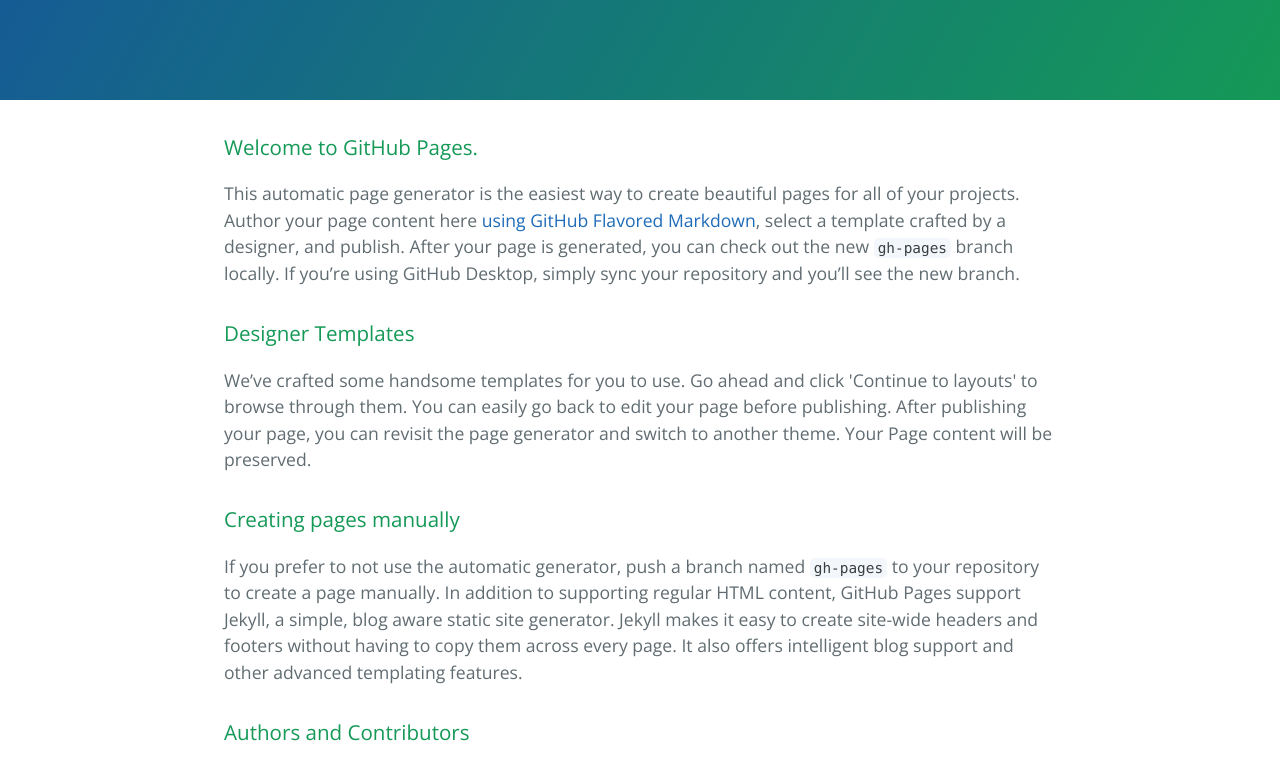
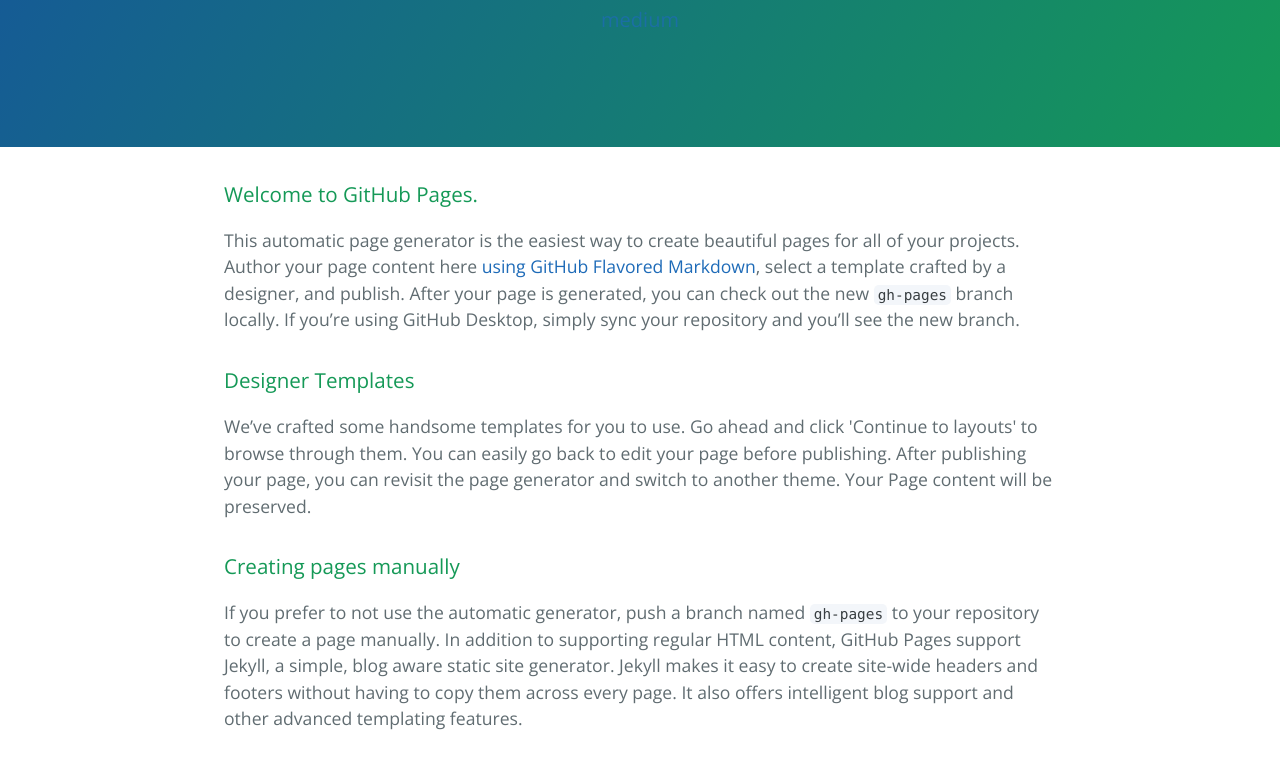
Before and after one commit to cknovy/cknovy.github.io, a plain HTML site: page index.html in a window 1280 px wide. Shown: the part 170-931 px from the top of the page. Drawn offline with nearby package versions, Linux system fonts and the light colour scheme.

Commit message:
Update index.html

```diff
--- a/index.html
+++ b/index.html
@@ -12,7 +12,7 @@
   <body>
     <section class="page-header">
       <h1 class="project-name">C. K. Novy</h1>
-      <h2 class="project-tagline"></h2>
+      <h2 class="project-tagline"><a href = "https://medium.com/@cknovy">medium</a></h2>
     </section>
 
     <section class="main-content">
```
